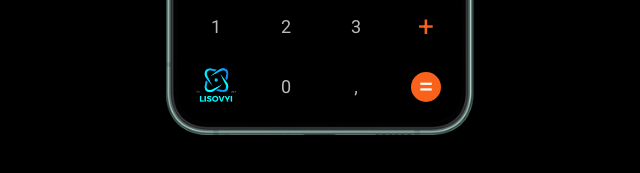
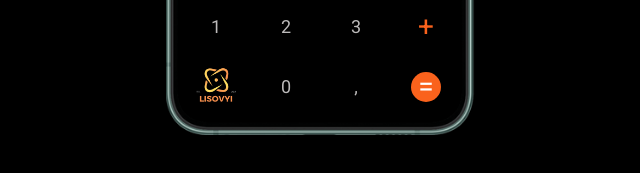
Before and after one commit to Lis0vyi13/Poco-Calculator, a plain HTML site: page index.html in a window 1280 px wide. Shown: the part 525-698 px from the top of the page, 319-959 px from the left. Drawn offline with Linux system fonts and the light colour scheme.

Commit message:
final version

```diff
--- a/index.html
+++ b/index.html
@@ -176,7 +176,7 @@
                   </div>
                   <div id="logo">
                     <img
-                      src="images/logo.png"
+                      src="images/lisovyi-logo-orange.png"
                       alt="Lisovyi logo" />
                   </div>
                   <div class="number">0</div>
```
Also changed, not shown: images/logo.png (deleted).
